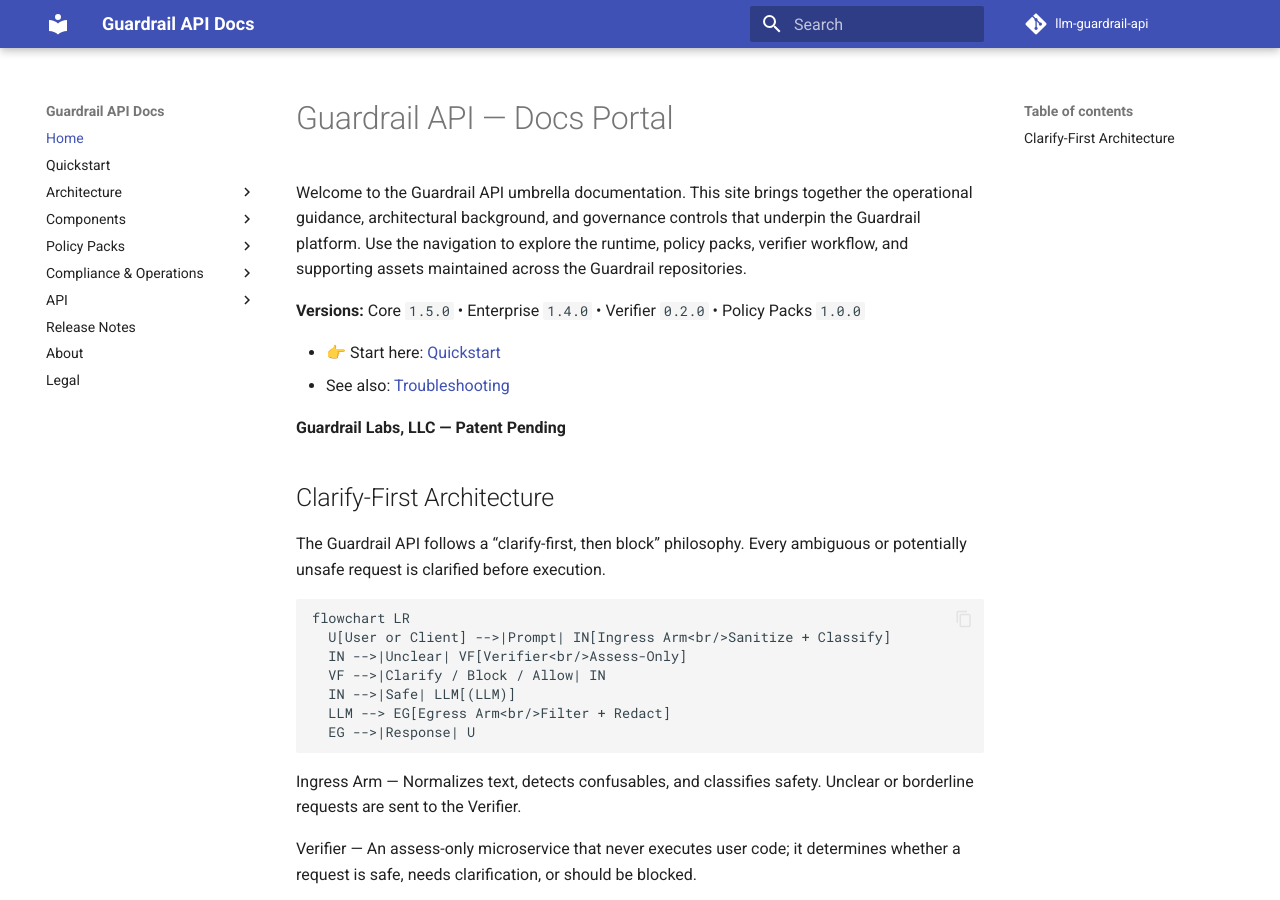
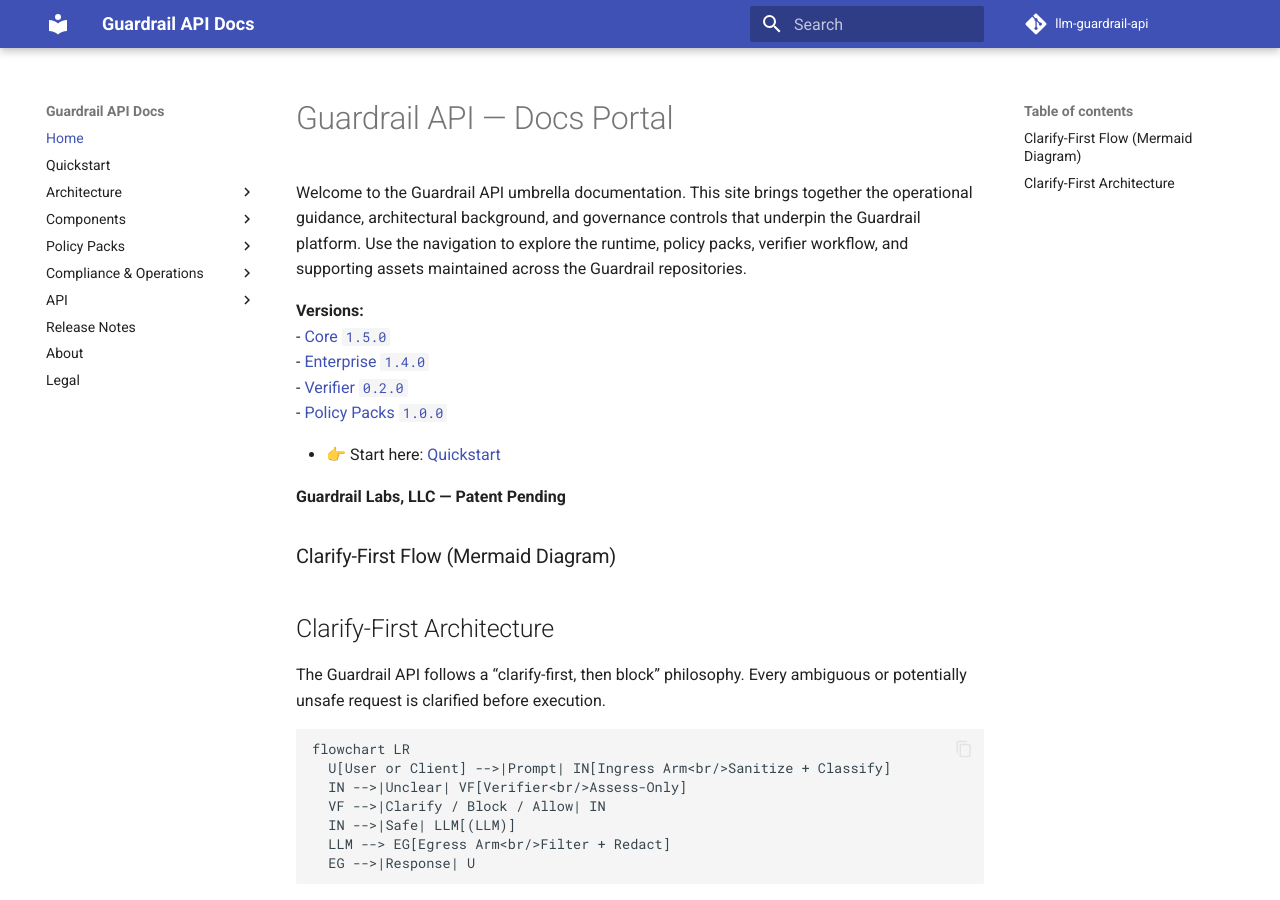
Before and after one commit to guardrail-labs/llm-guardrail-api, an MkDocs documentation site: the page built from docs/index.md, in a window 1280 px wide and 900 px high. Built offline with MkDocs 1.6.1 and Material for MkDocs 9.7.7, drawn with Linux system fonts in a browser that asks for light colours; comment, search, counter and statistics services are not loaded.

Commit message:
Update index.md

```diff
--- a/docs/index.md
+++ b/docs/index.md
@@ -5,13 +5,18 @@ operational guidance, architectural background, and governance controls that und
 Guardrail platform. Use the navigation to explore the runtime, policy packs, verifier
 workflow, and supporting assets maintained across the Guardrail repositories.
 
-**Versions:** Core `1.5.0` • Enterprise `1.4.0` • Verifier `0.2.0` • Policy Packs `1.0.0`
+**Versions:**
+- [Core `1.5.0`](components/core.md)
+- [Enterprise `1.4.0`](components/enterprise.md)
+- [Verifier `0.2.0`](components/verifier.md)
+- [Policy Packs `1.0.0`](policy-packs/index.md)
 
 - 👉 Start here: [Quickstart](quickstart.md)
-- See also: [Troubleshooting](troubleshooting.md)
+
 
 **Guardrail Labs, LLC — Patent Pending**
 
+### Clarify-First Flow (Mermaid Diagram)
 ## Clarify-First Architecture
 
 The Guardrail API follows a “clarify-first, then block” philosophy. Every ambiguous or
```
